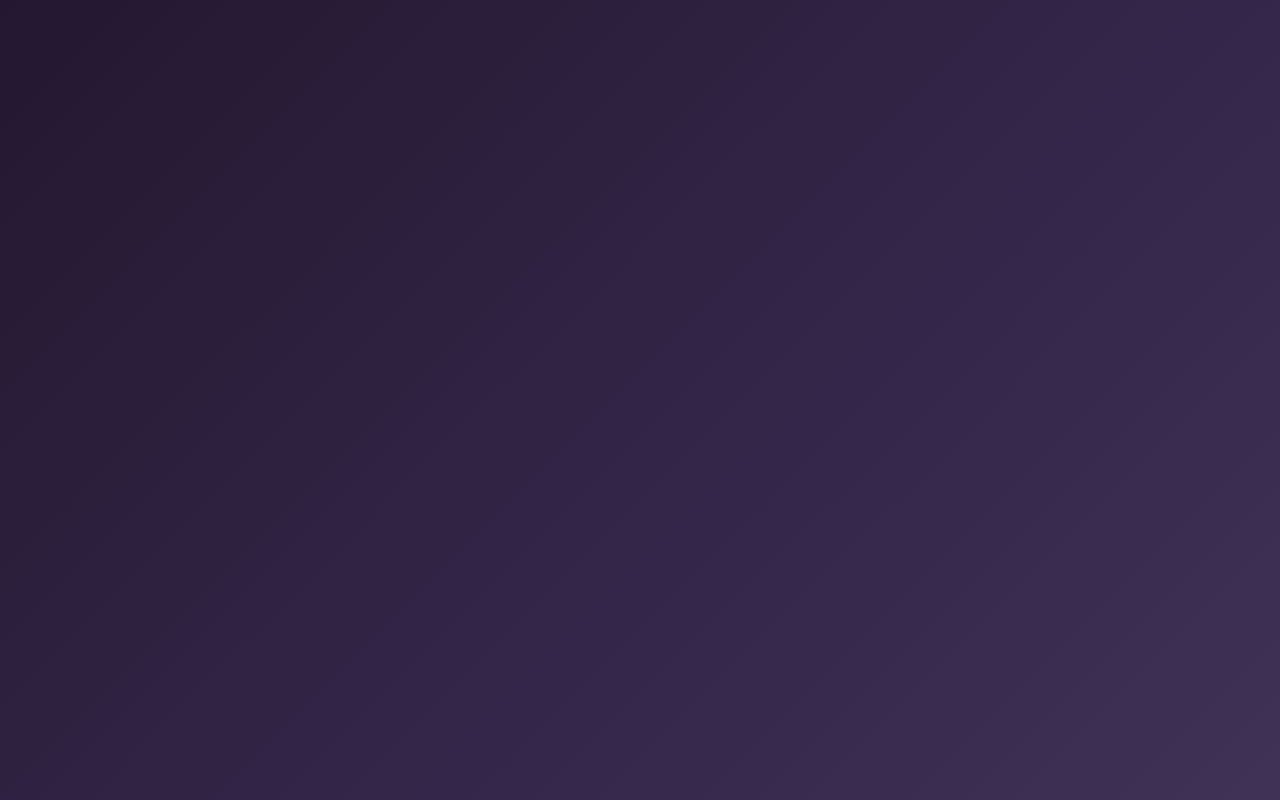
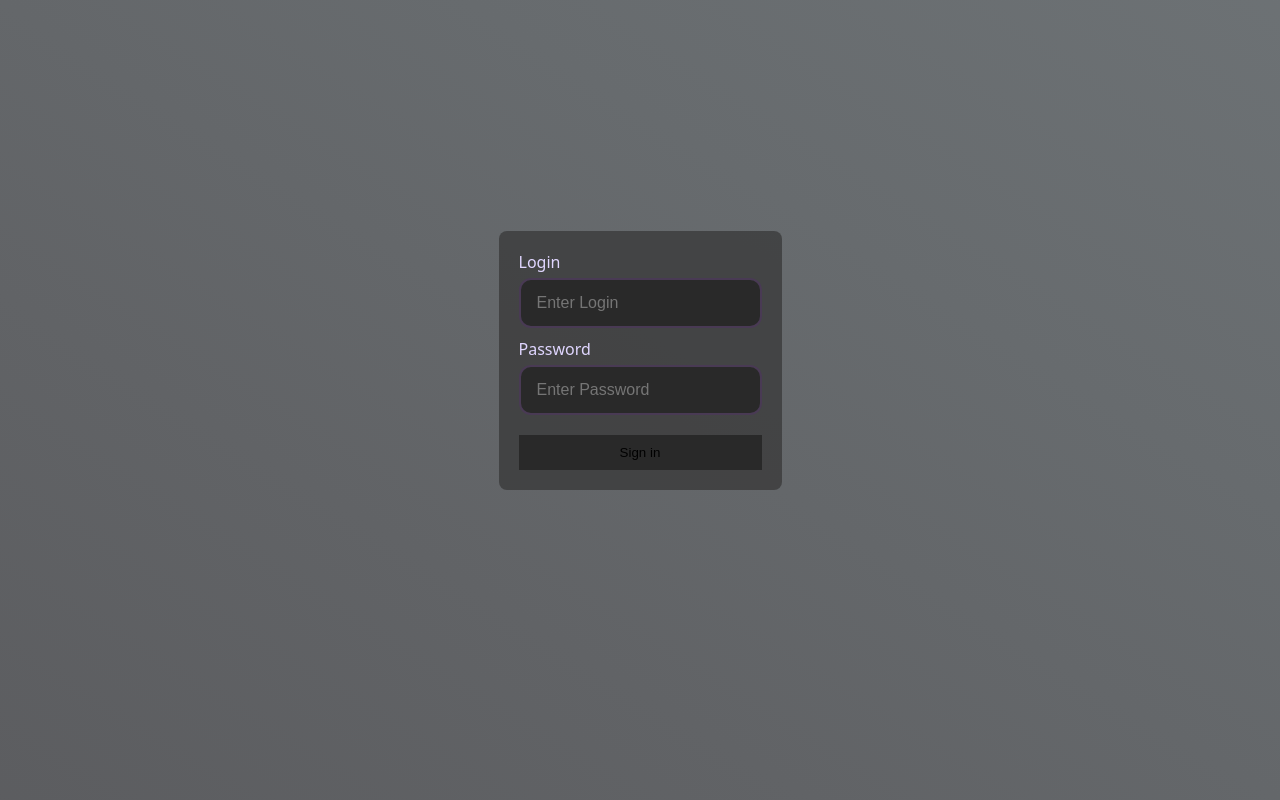
Before and after one commit to unnamedddddddd/message-frontend, a React (Vite) app in the folder client/: page /login in a window 1280 px wide. Before the commit this address had no page. Built offline with nearby package versions, Linux system fonts and the light colour scheme.

Commit message:
Добавил форму Login, изменил палитру цветов.

```diff
--- a/client/src/App.css
+++ b/client/src/App.css
@@ -8,16 +8,7 @@ body {
   margin: 0;
   padding: 0;
   box-sizing: border-box;
-  background: linear-gradient(
-    -45deg,
-    #0c001e,
-    #231830,
-    #36284d,
-    #42234b,
-    #4a3c61,
-    #36284d,
-    #231830
-  );
+  background-image: linear-gradient(to right top, #292929, #353536, #414243, #4e4f51, #5b5c5f, #616366, #676b6e, #6d7275, #6d7477, #6d7678, #6e7879, #6f7a79);
   background-size: 400% 400%;
   color: #E0D6FF;
   font-family: system-ui, -apple-system, BlinkMacSystemFont, 'Segoe UI', Roboto, sans-serif;
--- a/client/src/App.tsx
+++ b/client/src/App.tsx
@@ -1,13 +1,15 @@
 import { BrowserRouter as Router, Routes, Route, Navigate} from 'react-router-dom'
 import Home from './components/HomeForm/Home'
 import './App.css'
+import Login from './components/LoginForm/Login'
 
 function App() {
   return (
     <Router>
       <Routes>
-        <Route path="/" element={<Navigate to="/home" replace />} />
+        <Route path="/" element={<Navigate to="/login" replace />} />
         <Route path="/home" element={<Home />} />
+        <Route path="/login" element={<Login />} />
       </Routes>
     </Router>
   )
--- a/client/src/components/HomeForm/Home.css
+++ b/client/src/components/HomeForm/Home.css
@@ -1,19 +1,21 @@
-.home-container {
+  .home-container {
   height: 100vh;
   display: flex;
-  background-color: #0c001e;
+  background: rgba(41, 41, 41, 0.9); /* Основной цвет из градиента */
   padding: 20px;
 }
 
 .chats-sidebar {
   width: 15%;
-  background-color: rgba(12, 0, 30, 0.8);
+  background-color: rgba(53, 53, 54, 0.9); /* Второй цвет из градиента */
   border-radius: 16px;
   padding: 20px;
   overflow-y: auto;
   flex-shrink: 0;
   flex-direction: column;
   display: flex;
+  border: 1px solid rgba(94, 95, 97, 0.3); /* Промежуточный цвет */
+  margin-right: 20px;
 }
 
 .chat-main {
@@ -23,19 +25,21 @@
   min-width: 0;
   margin-left: 20px;
   margin-right: 20px;
-  background-color: #3e157a;
+  background-color: rgba(65, 66, 67, 0.9); /* Третий цвет из градиента */
   border-radius: 15px;
+  border: 1px solid rgba(107, 108, 110, 0.3);
 }
 
 .messages-container {
   flex: 1;
   overflow-y: auto;
   padding: 20px;
-  background-color: rgba(12, 0, 30, 0.5);
+  background-color: rgba(53, 53, 54, 0.7); /* Полупрозрачный вариант */
   border-radius: 16px;
   margin-bottom: 5px;
   display: flex;
   flex-direction: column;
+  border: 1px solid rgba(78, 79, 81, 0.2);
 }
 
 .chat-message {
@@ -43,12 +47,13 @@
   max-width: 70%;
   margin-bottom: 12px;
   padding: 12px 16px;
-  background-color: #3c2f4c;
+  background-color: rgba(91, 92, 95, 0.9); /* #5b5c5f из градиента */
   color: #E0D6FF;
   align-self: flex-start;
   word-wrap: break-word;
   line-height: 1.4;
   position: relative;
+  border: 1px solid rgba(97, 99, 102, 0.3);
 }
 
 .my-message {
@@ -56,28 +61,29 @@
   max-width: 70%;
   margin-bottom: 12px;
   padding: 12px 16px;
-  background-color: #667eea;
+  background: linear-gradient(135deg, #616366 0%, #676b6e 100%); /* Градиент из цветов body */
   color: white;
   align-self: flex-end;
   word-wrap: break-word;
   line-height: 1.4;
   position: relative;
+  border: 1px solid rgba(109, 114, 117, 0.3);
 }
 
 .input-message {
   display: flex;
   gap: 12px;
   padding: 16px;
-  background-color: rgba(12, 0, 30, 0.7);
+  background-color: rgba(53, 53, 54, 0.8);
   border-radius: 16px;
-  border: 1px solid rgba(224, 214, 255, 0.2);
+  border: 1px solid rgba(224, 214, 255, 0.1);
 }
 
 .input-message input {
   flex: 1;
   padding: 14px 18px;
-  background: rgba(224, 214, 255, 0.1);
-  border: 1px solid rgba(224, 214, 255, 0.3);
+  background: rgba(41, 41, 41, 0.7);
+  border: 1px solid rgba(109, 114, 117, 0.4); /* #6d7275 */
   border-radius: 12px;
   color: #E0D6FF;
   font-size: 16px;
@@ -86,8 +92,8 @@
 
 .input-message input:focus {
   outline: none;
-  border-color: #667eea;
-  box-shadow: 0 0 0 2px rgba(102, 126, 234, 0.2);
+  border-color: #6d7275;
+  box-shadow: 0 0 0 2px rgba(109, 114, 117, 0.3);
 }
 
 .input-message input::placeholder {
@@ -96,7 +102,7 @@
 
 .btn-message {
   padding: 14px 24px;
-  background: linear-gradient(135deg, #667eea 0%, #764ba2 100%);
+  background: linear-gradient(135deg, #616366 0%, #6d7275 100%);
   color: white;
   border: none;
   border-radius: 12px;
@@ -105,10 +111,12 @@
   display: flex;
   align-items: center;
   justify-content: center;
+  border: 1px solid rgba(109, 114, 117, 0.3);
 }
 
 .btn-message:hover:not(:disabled) {
   transform: translateY(-2px);
+  background: linear-gradient(135deg, #676b6e 0%, #6d7275 100%);
 }
 
 .btn-message:disabled {
@@ -121,27 +129,27 @@
 }
 
 .messages-container::-webkit-scrollbar-track {
-  background: rgba(224, 214, 255, 0.1);
+  background: rgba(224, 214, 255, 0.05);
   border-radius: 3px;
 }
 
 .messages-container::-webkit-scrollbar-thumb {
-  background: #667eea;
+  background: linear-gradient(to bottom, #616366, #6d7275);
   border-radius: 3px;
+}
+
+.messages-container::-webkit-scrollbar-thumb:hover {
+  background: linear-gradient(to bottom, #676b6e, #6d7477);
 }
 
 .chat-image {
   width: 20%;
   border-radius: 15px;
-}
-
-.chats-sidebar {
-  background-color: #341653;
-  margin-right: 20px;
+  border: 1px solid rgba(109, 114, 117, 0.3);
 }
 
 .separator {
-  background-color: #3e157a;
+  background-color: rgba(78, 79, 81, 0.5); /* #4e4f51 */
 }
 
 .container-chat-test {
@@ -151,16 +159,18 @@
 
 .chat-name {
   font-size: 20px;
+  color: #E0D6FF;
 }
 
 .profile-container {
   width: 12%;
   margin-left: 20px;
   gap: 20px;
-  background-color: #3e157a;
+  background-color: rgba(65, 66, 67, 0.9);
   border-radius: 15px;
   display: flex;
   flex-direction: column;
+  border: 1px solid rgba(107, 108, 110, 0.3);
 }
 
 .profile {
@@ -173,6 +183,7 @@
 .profile-text {
   text-align: center;
   font-size: 20px;
+  color: #E0D6FF;
 }
 
 .profile-avatar {
@@ -181,31 +192,47 @@
   width: 30%;
   border-radius: 15px;
   margin-top: 5px;
+  border: 1px solid rgba(109, 114, 117, 0.3);
 }
 
 .profile-data {
   flex-grow: 1;
   border-radius: 15px;
-  background-color: #3c2f4c;
+  background-color: rgba(70, 71, 74, 0.7); /* Более темный вариант */
   min-height: 0;
+  border: 1px solid rgba(97, 99, 102, 0.3);
 }
 
 .button-chat {
-  background: transparent;
-  border: 2px solid #0c001e;
+  background: rgba(53, 53, 54, 0.7);
+  border: 1px solid rgba(109, 114, 117, 0.4);
   padding: 8px;
   border-radius: 12px;
+  color: #E0D6FF;
+  transition: background-color 0.2s;
+}
+
+.button-chat:hover {
+  background-color: rgba(65, 66, 67, 0.9);
 }
 
 .button-chat:active {
-  background-color: #341653;
+  background-color: rgba(78, 79, 81, 0.9);
 }
 
 .out-chat {
   margin-left: auto;
   margin-top: auto;
-  background: transparent;
-  border: 0px solid #0c001e
+  background: rgba(53, 53, 54, 0.7);
+  border: 1px solid rgba(109, 114, 117, 0.4);
+  color: #E0D6FF;
+  padding: 8px 16px;
+  border-radius: 12px;
+  transition: background-color 0.2s;
+}
+
+.out-chat:hover {
+  background-color: rgba(97, 99, 102, 0.7);
 }
 
 .clear-chat-container {
@@ -215,7 +242,31 @@
 }
 
 .clear-chat {
-  background-color: #3c2f4c;
-  border: 2px solid #341653;
+  background-color: rgba(91, 92, 95, 0.9);
+  border: 1px solid rgba(109, 114, 117, 0.4);
   border-radius: 5px;
+  color: #E0D6FF;
+  padding: 6px 12px;
+  transition: background-color 0.2s;
 }
+
+.clear-chat:hover {
+  background-color: rgba(97, 99, 102, 0.9);
+}
+
+::-webkit-scrollbar {
+  width: 8px;
+}
+
+::-webkit-scrollbar-track {
+  background: rgba(41, 41, 41, 0.3);
+}
+
+::-webkit-scrollbar-thumb {
+  background: rgba(109, 114, 117, 0.5);
+  border-radius: 4px;
+}
+
+::-webkit-scrollbar-thumb:hover {
+  background: rgba(109, 114, 117, 0.7);
+}
--- /dev/null
+++ b/client/src/components/LoginForm/Login.css
@@ -0,0 +1,59 @@
+.login-form-container {
+  display: flex;
+  justify-content: center;
+  align-items: center;
+  min-height: calc(100vh - 80px);
+  width: 100%;
+}
+
+.login-form {
+  background-color: rgba(53, 53, 54, 0.7);
+  padding: 20px;
+  display: flex;
+  flex-direction: column;
+  border-radius: 8px;
+}
+
+.input-user-data {
+  display: flex;
+  gap: 10px;
+  flex-direction: column;
+}
+.input-login, .input-password{
+  display: flex;
+  flex-direction: column;
+  gap: 5px;
+}
+
+.login, .password {
+  background-color: #292929;
+  padding: 13px;
+  border: 0px;
+  border-radius: 5px;
+  width: 100%;
+  font-size: 16px;
+  border-width: 2px;
+  border-style: solid;
+  border-color: rgba(199, 125, 255, 0.2);
+  border-image: initial;
+  border-radius: 12px;
+  padding: 14px 16px;
+  transition: 0.3s;
+}
+
+.login-button {
+  background-color: #292929;
+  border: 0px ;
+  padding: 10px;
+  width: 100%;
+}
+
+.button-container {
+  display: flex;
+  justify-content: center;
+}
+
+.login:focus {
+  outline: none;
+
+}
--- /dev/null
+++ b/client/src/components/LoginForm/Login.tsx
@@ -0,0 +1,42 @@
+import './Login.css'
+
+const Login = () => {
+
+
+  return(
+    <>
+      <div className="login-main">
+        <div className="login-form-container">
+          <form action="" className="login-form">
+            <div className="main-form">
+              <div className="input-user-data">
+                <div className="input-login">
+                  <label htmlFor="" className="login-label">
+                    Login
+                  </label>
+                  <input type="text" className="login" placeholder="Enter Login"/>
+                </div>
+                <div className="input-password">
+                   <label htmlFor="" className="login-label">
+                    Password
+                  </label>
+                  <input type="password" className="password" placeholder="Enter Password"/>
+                </div>
+                <div className="remember-me">
+                </div>
+                <div className="button-container">
+                  <button className='login-button'>
+                    Sign in
+                  </button>
+                </div>
+              </div>
+            </div>
+          </form>
+        </div>
+      </div>
+    </>
+  );
+}
+
+
+export default Login;
```
